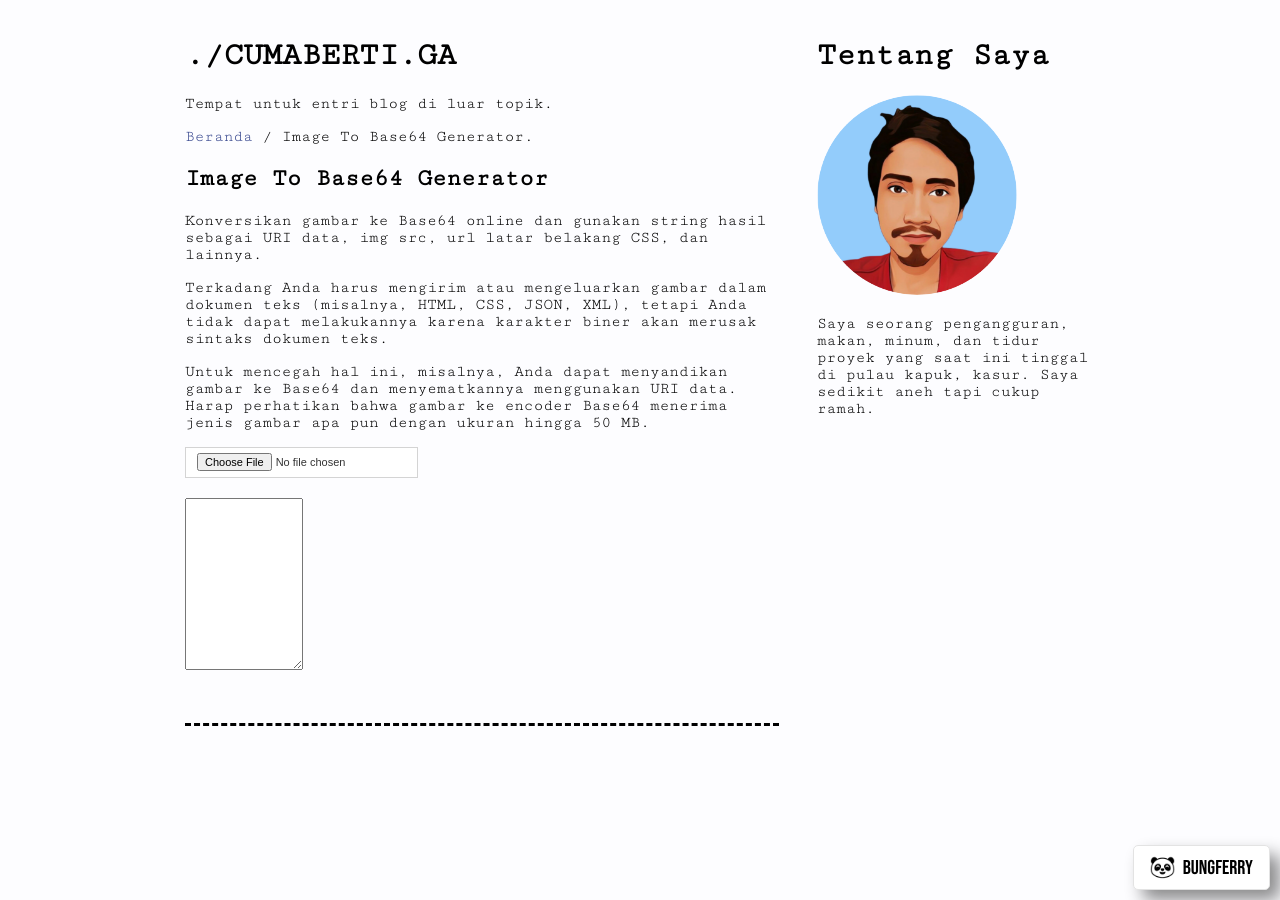
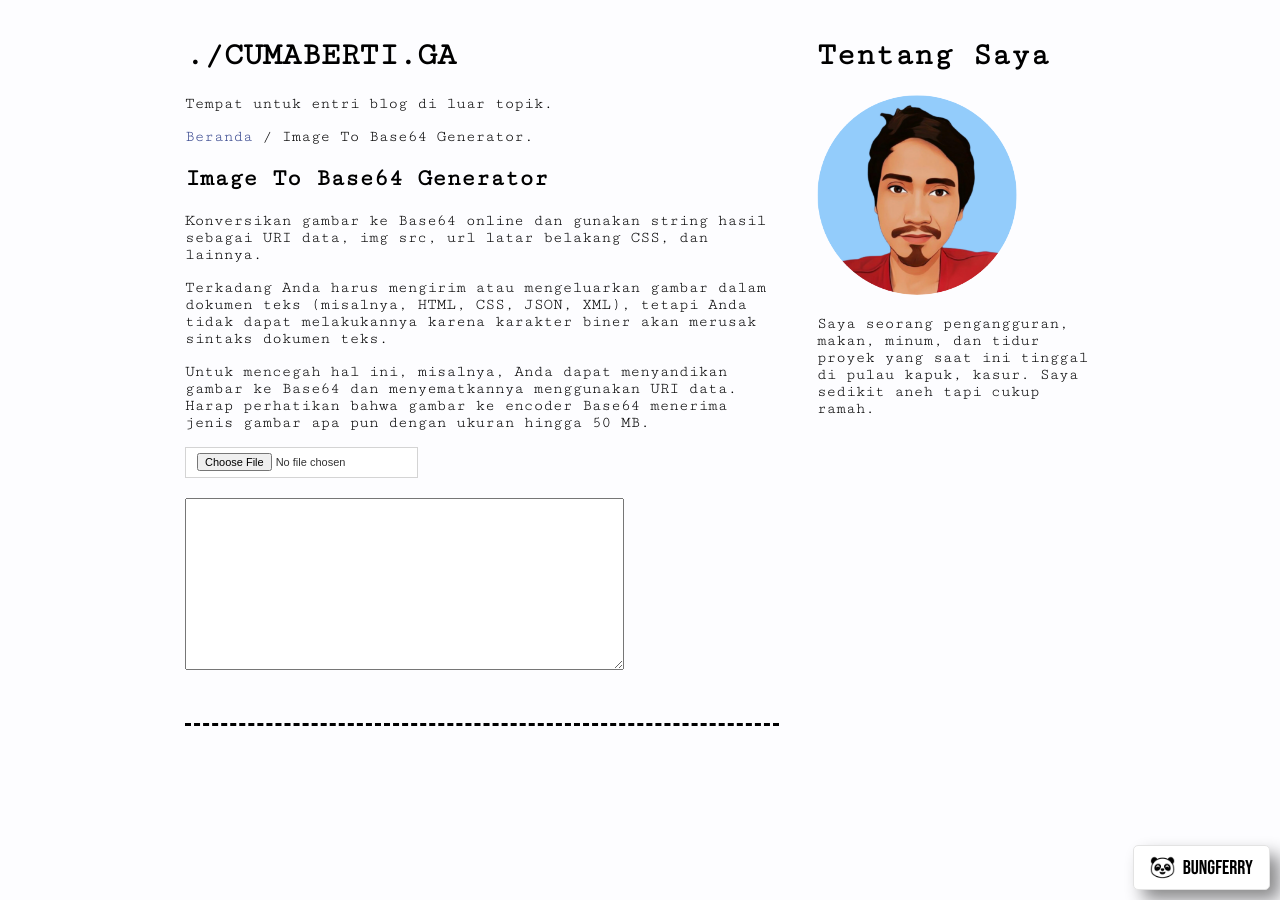
Before and after one commit to susahcebok/minimals, a Jekyll site: the page built from _posts/2016-03-03-image-to-base64.html, in a window 1280 px wide. Built offline with Jekyll 4.4.1, drawn with Linux system fonts in a browser that asks for light colours; nearby versions of some CDN libraries.

Commit message:
Update 2016-03-03-image-to-base64.html

```diff
--- a/_posts/2016-03-03-image-to-base64.html
+++ b/_posts/2016-03-03-image-to-base64.html
@@ -16,7 +16,7 @@
 </div>
 </p>
 <p>
-<textarea id="b64" cols="10" rows="10"></textarea>
+<textarea id="b64" cols="50" rows="10"></textarea>
 </p>
 <p>
 <img id="img">
```
